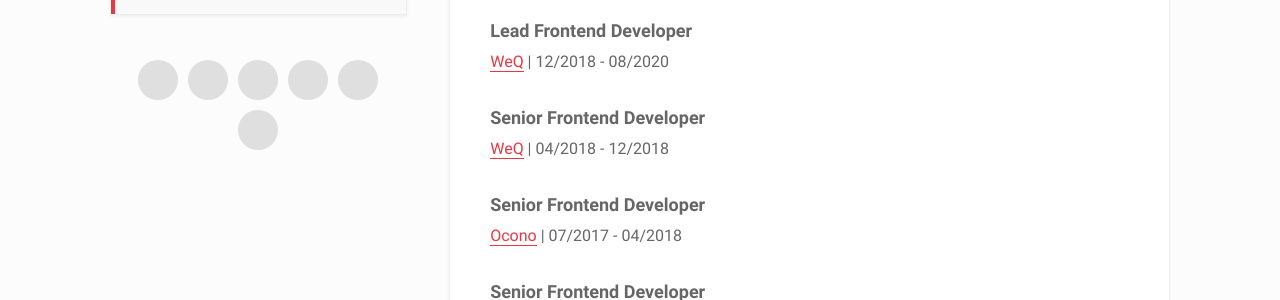
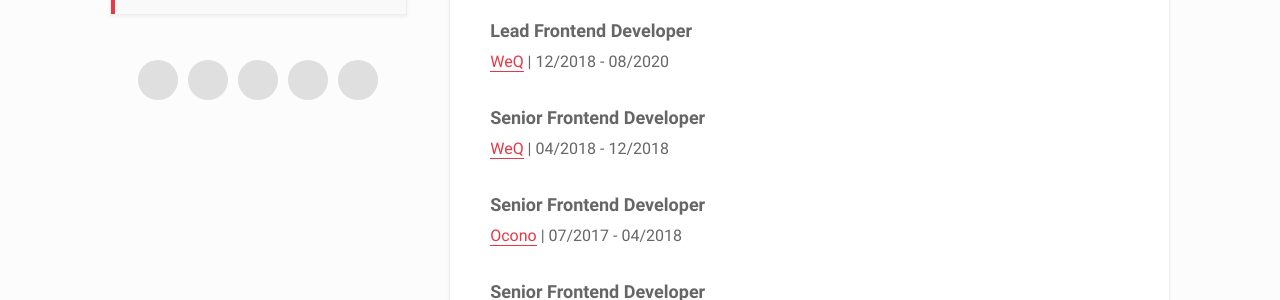
Before and after one commit to chillyistkult/chillyistkult.github.io, a Jekyll site: the page built from _pages/about/index.md, in a window 1280 px wide. Shown: the part 431-731 px from the top of the page. Built offline with Jekyll 4.4.1, drawn with Linux system fonts in a browser that asks for light colours; comment, search, counter and statistics services are not loaded.

Commit message:
Update _config.yml

```diff
--- a/_config.yml
+++ b/_config.yml
@@ -58,9 +58,9 @@
 show_categories: 0
 show_tags: 0
 show_mood: 0
-show_email: 1
+show_email: 0
 show_rss: 1
-show_comments: 1
+show_comments: 0
 show_menu: 1
 fixed_sidebar: 1
 
```
